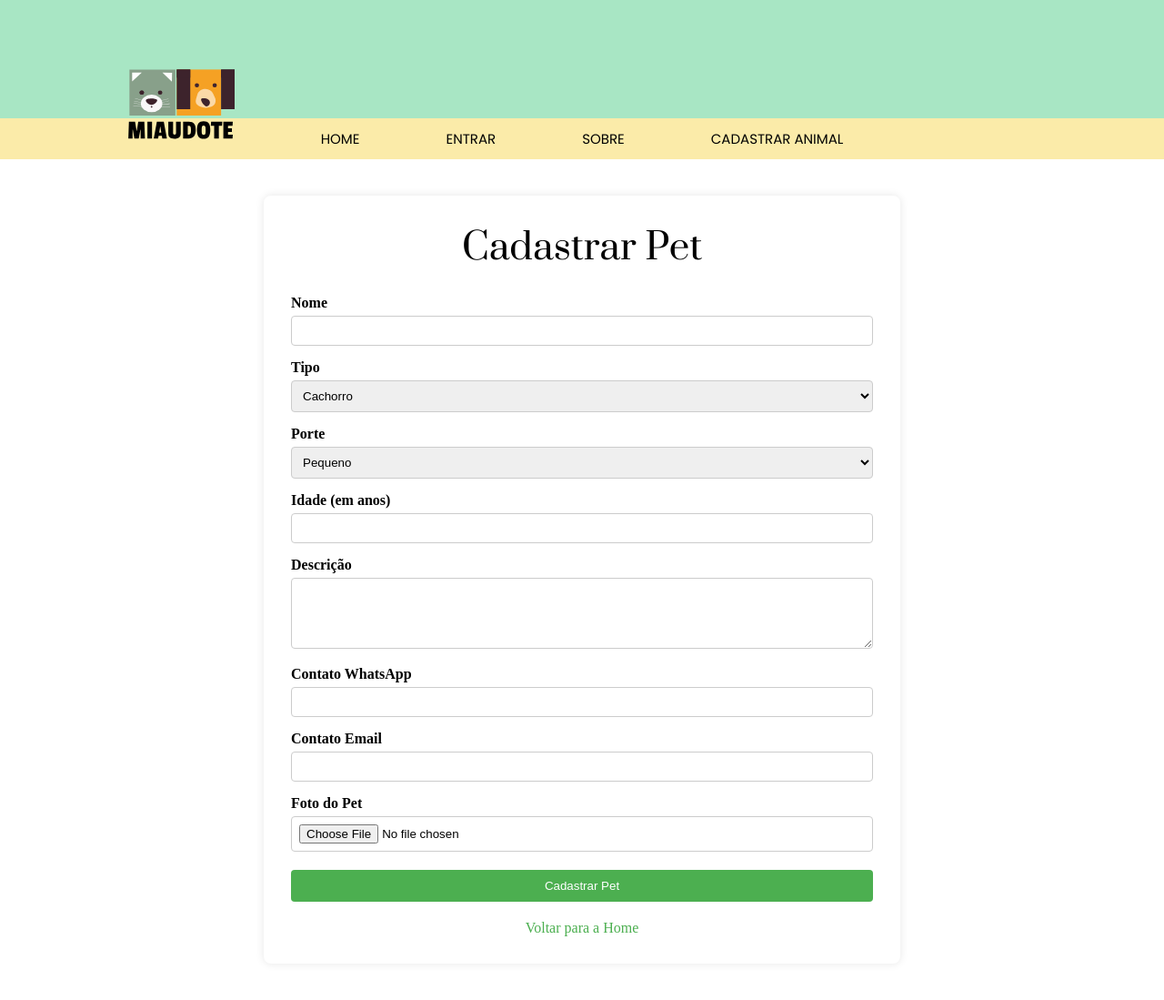
After one commit to matheusdinizdev/miaudote, a Django app: page /cadastrar_animal/ in a window 1280 px wide. The commit adds this page. Shown: the whole page at 91% size. Run offline with Django 5.2, Linux system fonts and the light colour scheme; the visitor is signed in with stand-in values (Sample User, id 1).

Commit message:
feat: Implementa tela cadastro de PET

```diff
--- a/core/models.py
+++ b/core/models.py
@@ -50,7 +50,7 @@ class Animal(models.Model):
     descricao = models.TextField()
     contato_whatsapp = models.CharField(max_length=20)
     contato_email = models.EmailField()
-    foto_url = models.URLField(blank=True)
+    foto = models.ImageField(upload_to='fotos_pets/', blank=True, null=True)
     usuario = models.ForeignKey(CustomUser, on_delete=models.CASCADE)
 
     def __str__(self):
--- /dev/null
+++ b/core/static/core/css/cadastrar_animal.css
@@ -0,0 +1,138 @@
+/* --------------------- */
+/* RESET BÁSICO         */
+/* --------------------- */
+
+html {
+  box-sizing: border-box;
+  font-size: 16px;
+}
+
+*, *::before, *::after {
+  box-sizing: inherit;
+}
+
+body, h1, h2, h3, h4, h5, h6, p, ol, ul {
+  margin: 0;
+  padding: 0;
+  font-weight: normal;
+}
+
+a {
+  text-decoration: none;
+  color: black;
+}
+
+ol, ul {
+  list-style: none;
+}
+
+img {
+  max-width: 100%;
+}
+
+
+/* --------------------- */
+/* HEADER & NAV          */
+/* --------------------- */
+
+.header {
+  height: 130px;
+  background: #A8E6C4;
+}
+
+.header-container img {
+  margin-left: 140px;
+  margin-top: 75px;
+}
+
+@media (max-width: 1000px) {
+  .header-container {
+    display: flex;
+    justify-content: center;
+    align-items: center;
+    height: 100%;
+  }
+
+  .header-container img {
+    margin-left: 0;
+    margin-top: 0;
+  }
+}
+
+nav {
+  background: #FBEBA9;
+  height: 45px;
+  display: flex;
+  align-items: center;
+  justify-content: center;
+  gap: 75px;
+}
+
+nav a {
+  color: #000;
+  font-family: Poppins, sans-serif;
+  font-size: 15px;
+  padding: 10px;
+  border-radius: 5px;
+  text-transform: uppercase;
+  transition: background-color 0.3s ease;
+}
+
+.cadastro-pet-container {
+    max-width: 700px;
+    background-color: white;
+    padding: 30px;
+    margin: 40px auto;
+    border-radius: 8px;
+    box-shadow: 0 0 10px rgba(0, 0, 0, 0.1);
+}
+
+h1 {
+    text-align: center;
+    margin-bottom: 25px;
+    font-family: Prata, serif;
+    font-size: 40px;
+    font-style: normal;
+    font-weight: 400;
+}
+
+form label {
+    display: block;
+    margin-top: 15px;
+    font-weight: bold;
+}
+
+form input,
+form select,
+form textarea {
+    width: 100%;
+    padding: 8px;
+    margin-top: 5px;
+    border: 1px solid #ccc;
+    border-radius: 4px;
+}
+
+form button {
+    width: 100%;
+    padding: 10px;
+    background-color: #4CAF50;
+    color: white;
+    border: none;
+    margin-top: 20px;
+    cursor: pointer;
+    border-radius: 4px;
+}
+
+form button:hover {
+    background-color: #45a049;
+}
+
+p {
+    text-align: center;
+    margin-top: 20px;
+}
+
+a {
+    color: #4CAF50;
+    text-decoration: none;
+}
--- /dev/null
+++ b/core/templates/core/cadastrar_animal.html
@@ -0,0 +1,70 @@
+{% load static %}
+<!DOCTYPE html>
+<html lang="pt-br">
+
+<head>
+  <meta charset="UTF-8">
+  <title>Cadastro</title>
+  <link rel="stylesheet" href="{% static 'core/css/cadastrar_animal.css' %}">
+  <link href="https://fonts.googleapis.com/css2?family=Poppins&family=Prata&display=swap" rel="stylesheet">
+</head>
+
+<body>
+  <header class="header">
+    <div class="header-container">
+      <img src="{% static 'core/images/LOGO.svg' %}" alt="Logo da ONG">
+    </div>
+  </header>
+
+  <nav>
+    <a href="{% url 'home' %}">Home</a>
+    <a href="{% url 'login' %}">Entrar</a>
+    <a href="{% url 'sobre' %}">Sobre</a>
+    <a href="{% url 'cadastrar_animal' %}">Cadastrar Animal</a>
+  </nav>
+
+  <main class="cadastro-pet-container">
+    <h1>Cadastrar Pet</h1>
+
+    <form method="post" enctype="multipart/form-data">
+      {% csrf_token %}
+      <label for="nome">Nome</label>
+      <input type="text" name="nome" id="nome" required>
+
+      <label for="tipo">Tipo</label>
+      <select name="tipo" id="tipo" required>
+        <option value="Cachorro">Cachorro</option>
+        <option value="Gato">Gato</option>
+        <option value="Outro">Outro</option>
+      </select>
+
+      <label for="porte">Porte</label>
+      <select name="porte" id="porte" required>
+        <option value="Pequeno">Pequeno</option>
+        <option value="Médio">Médio</option>
+        <option value="Grande">Grande</option>
+      </select>
+
+      <label for="idade">Idade (em anos)</label>
+      <input type="number" name="idade" id="idade" min="0" required>
+
+      <label for="descricao">Descrição</label>
+      <textarea name="descricao" id="descricao" rows="4" required></textarea>
+
+      <label for="contato_whatsapp">Contato WhatsApp</label>
+      <input type="text" name="contato_whatsapp" id="contato_whatsapp" required>
+
+      <label for="contato_email">Contato Email</label>
+      <input type="email" name="contato_email" id="contato_email" required>
+
+      <label for="foto">Foto do Pet</label>
+      <input type="file" name="foto" id="foto">
+
+      <button type="submit">Cadastrar Pet</button>
+    </form>
+
+    <p><a href="{% url 'home' %}">Voltar para a Home</a></p>
+  </main>
+</body>
+
+</html>
--- a/core/templates/core/cadastro.html
+++ b/core/templates/core/cadastro.html
@@ -20,6 +20,7 @@
     <a href="{% url 'home' %}">Home</a>
     <a href="{% url 'login' %}">Entrar</a>
     <a href="{% url 'sobre' %}">Sobre</a>
+    <a href="{% url 'cadastrar_animal' %}">Cadastrar Animal</a>
   </nav>
 
   <main class="cadastro-container">
--- a/core/templates/core/login.html
+++ b/core/templates/core/login.html
@@ -20,6 +20,7 @@
     <a href="{% url 'home' %}">Home</a>
     <a href="{% url 'login' %}">Entrar</a>
     <a href="{% url 'sobre' %}">Sobre</a>
+    <a href="{% url 'cadastrar_animal' %}">Cadastrar Animal</a>
   </nav>
 
   <main class="login-container">
--- a/core/templates/core/sobre.html
+++ b/core/templates/core/sobre.html
@@ -20,6 +20,7 @@
     <a href="{% url 'home' %}">Home</a>
     <a href="{% url 'login' %}">Entrar</a>
     <a href="{% url 'sobre' %}">Sobre</a>
+    <a href="{% url 'cadastrar_animal' %}">Cadastrar Animal</a>
   </nav>
 
   <main class="sobre-container">
--- a/core/urls.py
+++ b/core/urls.py
@@ -9,4 +9,5 @@ urlpatterns = [
     path('logout/', views.logout_view, name='logout'),
     path('cadastro/', views.cadastro_view, name='cadastro'),
     path('sobre/', views.sobre_view, name='sobre'),
+    path('cadastrar_animal/', views.cadastrar_animal_view, name='cadastrar_animal')
 ]
--- a/core/views.py
+++ b/core/views.py
@@ -75,3 +75,39 @@ def logout_view(request):
 
 def sobre_view(request):
     return render(request, 'core/sobre.html')
+
+from django.shortcuts import render, redirect
+from django.contrib.auth.decorators import login_required
+from django.contrib import messages
+from .models import Animal
+
+@login_required
+def cadastrar_animal_view(request):
+    if request.method == 'POST':
+        nome = request.POST.get('nome')
+        tipo = request.POST.get('tipo')
+        porte = request.POST.get('porte')
+        idade = request.POST.get('idade')
+        descricao = request.POST.get('descricao')
+        contato_whatsapp = request.POST.get('contato_whatsapp')
+        contato_email = request.POST.get('contato_email')
+        foto = request.FILES.get('foto')
+
+        if not (nome and tipo and porte and idade and descricao and contato_whatsapp and contato_email):
+            messages.error(request, 'Por favor, preencha todos os campos obrigatórios.')
+            return redirect('cadastrar_animal')
+
+        Animal.objects.create(
+            nome=nome,
+            tipo=tipo,
+            porte=porte,
+            idade=idade,
+            descricao=descricao,
+            contato_whatsapp=contato_whatsapp,
+            contato_email=contato_email,
+            foto=foto,
+            usuario=request.user
+        )
+        messages.success(request, 'Pet cadastrado com sucesso!')
+        return redirect('home')
+    return render(request, 'core/cadastrar_animal.html')
--- a/meu_site/settings.py
+++ b/meu_site/settings.py
@@ -123,3 +123,7 @@ STATIC_URL = 'static/'
 DEFAULT_AUTO_FIELD = 'django.db.models.BigAutoField'
 
 AUTH_USER_MODEL = 'core.CustomUser'
+
+import os
+MEDIA_URL = '/media/'
+MEDIA_ROOT = os.path.join(BASE_DIR, 'media')
--- a/meu_site/urls.py
+++ b/meu_site/urls.py
@@ -16,8 +16,13 @@ Including another URLconf
 """
 from django.contrib import admin
 from django.urls import path, include
+from django.conf import settings
+from django.conf.urls.static import static
 
 urlpatterns = [
     path('admin/', admin.site.urls),
     path('', include('core.urls')),
 ]
+
+if settings.DEBUG:
+    urlpatterns += static(settings.MEDIA_URL, document_root=settings.MEDIA_ROOT)
```
Also changed, not shown: core/migrations/0003_remove_animal_foto_url_animal_foto.py (added), media/fotos_pets/dog3.jpg (added), 2 other files.
